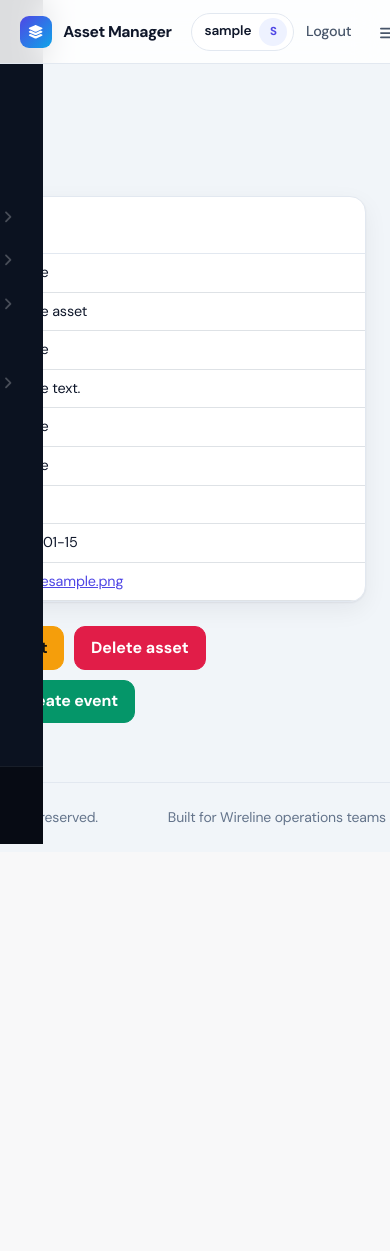
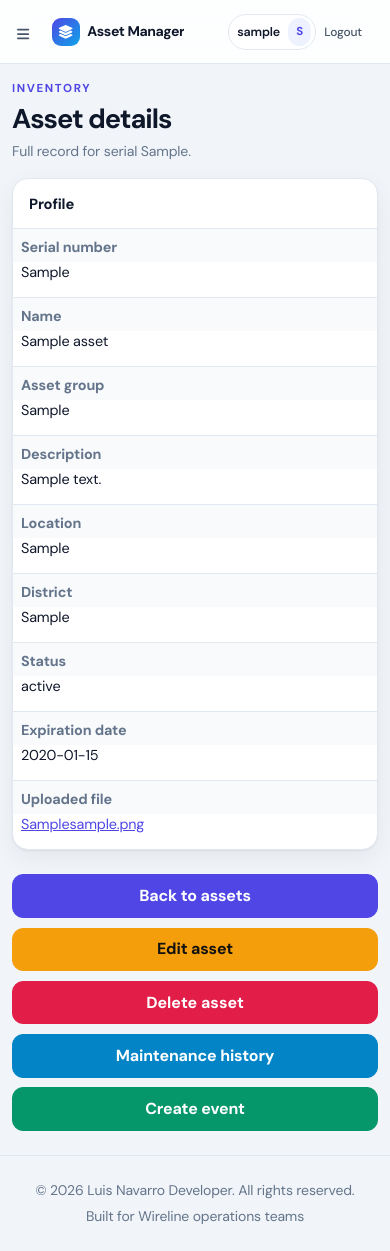
Before and after one commit to LuisNavarro35/AssetManagerWebApp, a Flask app: a page that uses templates/navegation.html in a window 390 px wide. Before the commit the page ends 844 px from the top, so only its background shows below. Run offline with Flask 3, Linux system fonts and the light colour scheme; a user stored in the database is signed in; tables that the repository leaves empty hold one stand-in row (values such as "Sample post"); some libraries are stand-ins or nearby versions.

Commit message:
responsive design

```diff
--- a/static/css/platform.css
+++ b/static/css/platform.css
@@ -64,6 +64,12 @@ body.app-shell {
   font-weight: 700;
   font-size: 0.98rem;
   letter-spacing: -0.03em;
+}
+
+.app-brand-text {
+  overflow: hidden;
+  text-overflow: ellipsis;
+  white-space: nowrap;
 }
 
 .app-brand-mark {
@@ -623,8 +629,216 @@ input.btn-primary {
 @media (max-width: 991.98px) {
   .sb-nav-fixed #layoutSidenav #layoutSidenav_content {
     padding-left: 0;
+    margin-left: 0;
   }
+
+  .sb-nav-fixed #layoutSidenav #layoutSidenav_nav {
+    width: min(85vw, var(--app-sidebar));
+  }
+
+  #layoutSidenav #layoutSidenav_nav {
+    transform: translateX(-100%);
+  }
+
+  .sb-sidenav-toggled #layoutSidenav #layoutSidenav_nav {
+    transform: translateX(0);
+  }
+
+  #layoutSidenav #layoutSidenav_content {
+    margin-left: 0;
+  }
+
   .app-topbar .navbar-brand {
     width: auto;
+    flex: 1;
+    min-width: 0;
+    padding: 0 0.5rem;
   }
 }
+
+@media (max-width: 767.98px) {
+  body.app-shell {
+    overflow-x: hidden;
+  }
+
+  .app-main {
+    padding: 1rem 0.75rem 1.5rem;
+  }
+
+  .app-container {
+    max-width: 100%;
+  }
+
+  .page-header {
+    margin-bottom: 1rem;
+  }
+
+  .page-title {
+    font-size: 1.35rem;
+  }
+
+  .page-subtitle {
+    font-size: 0.88rem;
+  }
+
+  .panel-header {
+    flex-wrap: wrap;
+    padding: 0.85rem 1rem;
+    font-size: 0.92rem;
+  }
+
+  .panel-body {
+    padding: 0.85rem;
+  }
+
+  .form-panel {
+    max-width: 100%;
+  }
+
+  .app-topbar.sb-topnav {
+    padding: 0 0.5rem 0 0;
+    gap: 0.25rem;
+  }
+
+  .app-topbar .navbar-brand {
+    font-size: 0.88rem;
+    gap: 0.45rem;
+  }
+
+  .app-brand-mark {
+    width: 28px;
+    height: 28px;
+    flex-shrink: 0;
+  }
+
+  .app-topbar .nav-link {
+    padding: 0.35rem 0.5rem !important;
+    font-size: 0.82rem;
+  }
+
+  .app-user-chip {
+    padding: 0.2rem 0.25rem 0.2rem 0.5rem;
+    font-size: 0.78rem;
+    max-width: 9rem;
+    overflow: hidden;
+    text-overflow: ellipsis;
+    white-space: nowrap;
+  }
+
+  .panel .dataTables_wrapper {
+    overflow-x: auto;
+    -webkit-overflow-scrolling: touch;
+    max-width: 100%;
+  }
+
+  #assetsTable,
+  #maintenanceTable {
+    min-width: 720px;
+  }
+
+  div.dt-buttons {
+    display: flex;
+    flex-wrap: wrap;
+    gap: 0.35rem;
+  }
+
+  div.dt-buttons .dt-button {
+    margin: 0 !important;
+    font-size: 0.75rem !important;
+    padding: 0.3rem 0.65rem !important;
+  }
+
+  .dataTables_wrapper .dataTables_length,
+  .dataTables_wrapper .dataTables_filter {
+    float: none !important;
+    text-align: left;
+    margin-bottom: 0.5rem;
+  }
+
+  .dataTables_wrapper .dataTables_filter input {
+    width: 100%;
+    max-width: 100%;
+    margin-left: 0 !important;
+    display: block;
+    margin-top: 0.35rem;
+  }
+
+  .dataTables_wrapper .dataTables_info,
+  .dataTables_wrapper .dataTables_paginate {
+    float: none !important;
+    text-align: center;
+    margin-top: 0.65rem;
+  }
+
+  .dataTables_wrapper .dataTables_paginate .paginate_button {
+    padding: 0.25rem 0.55rem !important;
+  }
+
+  .btn-row {
+    flex-direction: column;
+    align-items: stretch;
+  }
+
+  .btn-row .btn,
+  .btn-row form {
+    width: 100%;
+  }
+
+  .btn-row form .btn {
+    width: 100%;
+  }
+
+  .detail-table th,
+  .detail-table td {
+    display: block;
+    width: 100% !important;
+  }
+
+  .detail-table th {
+    padding-bottom: 0.2rem;
+    border-bottom: 0;
+  }
+
+  .detail-table td {
+    padding-top: 0;
+    padding-bottom: 0.85rem;
+    border-bottom: 1px solid var(--line);
+  }
+
+  .detail-table tr:last-child td {
+    border-bottom: 0;
+  }
+
+  .app-footer .d-flex {
+    flex-direction: column;
+    align-items: center !important;
+    gap: 0.35rem;
+    text-align: center;
+  }
+
+  .auth-wrap {
+    margin: 1rem auto 2rem;
+    padding: 0 0.25rem;
+  }
+}
+
+@media (max-width: 575.98px) {
+  .app-user-chip {
+    max-width: 5.5rem;
+  }
+
+  .app-topbar .nav-link:not(.btn) {
+    font-size: 0.75rem;
+  }
+
+  thead input,
+  thead select {
+    font-size: 0.72rem;
+    padding: 0.25rem 0.35rem;
+  }
+
+  #maintenanceTable th:nth-child(5),
+  #maintenanceTable tbody td:nth-child(5) {
+    min-width: 10rem;
+  }
+}
--- a/static/js/scripts.js
+++ b/static/js/scripts.js
@@ -12,10 +12,6 @@ window.addEventListener('DOMContentLoaded', event => {
     // Toggle the side navigation
     const sidebarToggle = document.body.querySelector('#sidebarToggle');
     if (sidebarToggle) {
-        // Uncomment Below to persist sidebar toggle between refreshes
-        // if (localStorage.getItem('sb|sidebar-toggle') === 'true') {
-        //     document.body.classList.toggle('sb-sidenav-toggled');
-        // }
         sidebarToggle.addEventListener('click', event => {
             event.preventDefault();
             document.body.classList.toggle('sb-sidenav-toggled');
@@ -23,4 +19,29 @@ window.addEventListener('DOMContentLoaded', event => {
         });
     }
 
+    const layoutContent = document.getElementById('layoutSidenav_content');
+    if (layoutContent) {
+        layoutContent.addEventListener('click', event => {
+            if (window.innerWidth >= 992) {
+                return;
+            }
+
+            if (!document.body.classList.contains('sb-sidenav-toggled')) {
+                return;
+            }
+
+            const sidenav = document.getElementById('layoutSidenav_nav');
+            if (sidenav && (event.target === layoutContent || !sidenav.contains(event.target))) {
+                document.body.classList.remove('sb-sidenav-toggled');
+                localStorage.setItem('sb|sidebar-toggle', 'false');
+            }
+        });
+    }
+
+    window.addEventListener('resize', () => {
+        if (window.innerWidth >= 992) {
+            document.body.classList.remove('sb-sidenav-toggled');
+        }
+    });
+
 });
--- a/templates/navegation.html
+++ b/templates/navegation.html
@@ -1,14 +1,14 @@
-<nav class="sb-topnav navbar navbar-expand app-topbar">
-    <a class="navbar-brand" href="{{ url_for('home') }}">
-        <span class="app-brand-mark"><i class="fas fa-layer-group"></i></span>
-        Asset Manager
-    </a>
-
-    <button class="btn btn-link btn-sm order-1 order-lg-0 me-3" id="sidebarToggle" type="button" aria-label="Toggle navigation">
+<nav class="sb-topnav navbar app-topbar">
+    <button class="btn btn-link btn-sm me-1" id="sidebarToggle" type="button" aria-label="Toggle navigation">
         <i class="fas fa-bars"></i>
     </button>
 
-    <ul class="navbar-nav align-items-center">
+    <a class="navbar-brand" href="{{ url_for('home') }}">
+        <span class="app-brand-mark"><i class="fas fa-layer-group"></i></span>
+        <span class="app-brand-text">Asset Manager</span>
+    </a>
+
+    <ul class="navbar-nav ms-auto align-items-center flex-row">
         {% if current_user.is_authenticated %}
         <li class="nav-item">
             <span class="app-user-chip">
```
